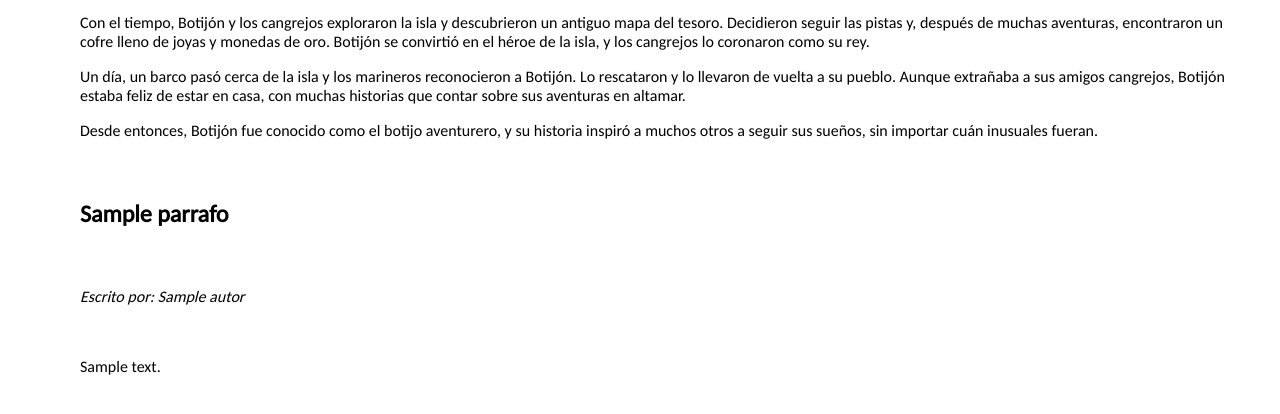
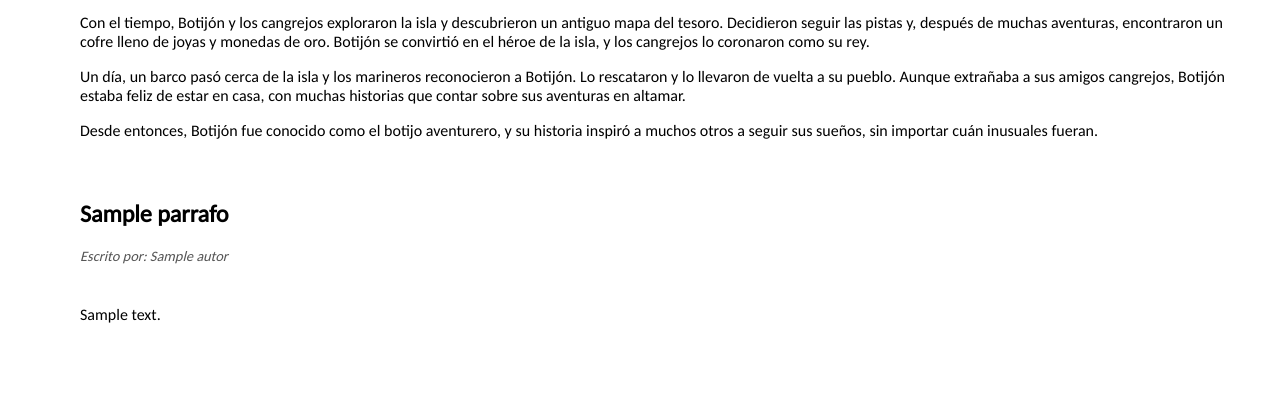
Before and after one commit to sagarrabanana/editable, a Django app: template parrafos/templates/parrafos/mostrar_texto.html in a window 1280 px wide. Shown: the part 355-769 px from the top of the page. Run offline with Django 5.2, Linux system fonts and the light colour scheme; the template is opened without the code that fills it: most values are stand-ins (such as "Sample title", 1, 10 or a date in 2020).

Commit message:
margen titulo autor

```diff
--- a/parrafos/static/parrafos/styles.css
+++ b/parrafos/static/parrafos/styles.css
@@ -65,6 +65,14 @@ body {
 .titulo {
     font-weight: bold;
     font-size: 1.5em;
+    margin-bottom: 0px;
+}
+
+.autor {
+    margin-top: 0; /* Elimina el espacio superior */
+    margin-bottom: 5px; /* Reduce el espacio inferior si es necesario */
+    font-size: 0.9em; /* Opcional: ajustar tamaño de fuente */
+    color: #555; /* Opcional: color para el nombre del autor */
 }
 
 .sidebar {
```
